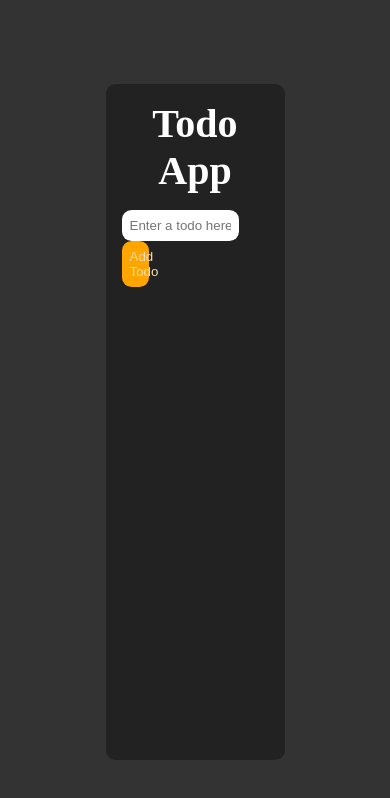
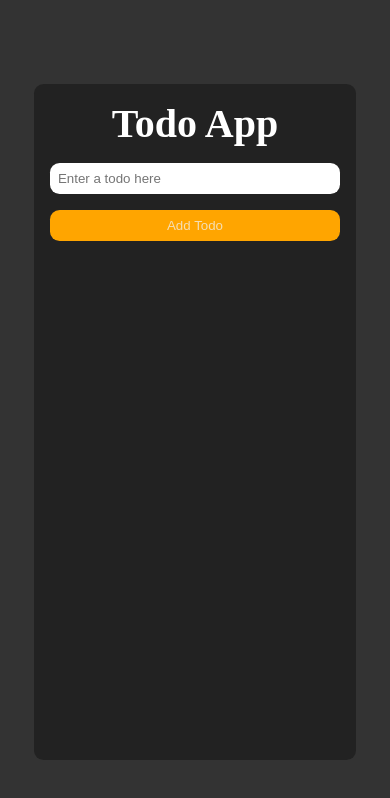
Before and after one commit to SharminAkter1/A-Complete-Todo-App, a plain HTML site: page index.html in a window 390 px wide. Drawn offline with Linux system fonts and the light colour scheme.

Commit message:
responsive todo

```diff
--- a/style.css
+++ b/style.css
@@ -26,7 +26,7 @@ html{
   color: white;
   min-height: 80vh;
   width: 50%;
-  overflow: scroll;
+  /* overflow: scroll; */
   border-radius: 0.6rem;
 }
 
@@ -93,3 +93,40 @@ input {
   background-color: #ffdddd;
   border-left: 6px solid #f44336;
 }
+
+@media (max-width: 888px) {
+  .card {
+    width: 70%;
+  }
+}
+
+@media (max-width: 644px) {
+  .card {
+    width: 80%;
+  }
+}
+
+@media (max-width: 568px) {
+  .card {
+    width: 90%;
+  }
+}
+
+@media (max-width: 508px) {
+  .card {
+    width: 90%;
+  }
+
+  input {
+    border: none;
+    border-radius: 0.6rem;
+    padding: 0.5rem;
+    width: 100%;
+  }
+
+  #addBtn {
+    margin-top: 1rem;
+    width: 100%;
+  }
+
+}
```
